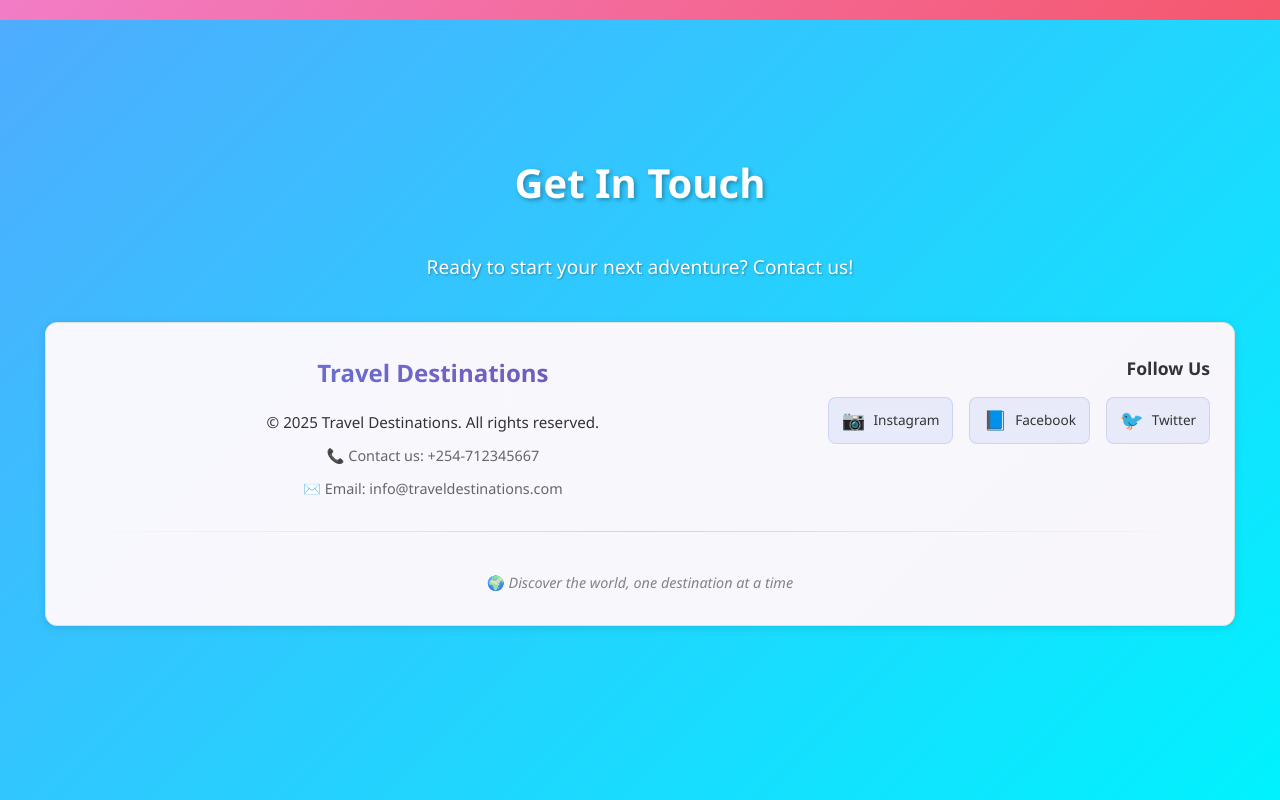
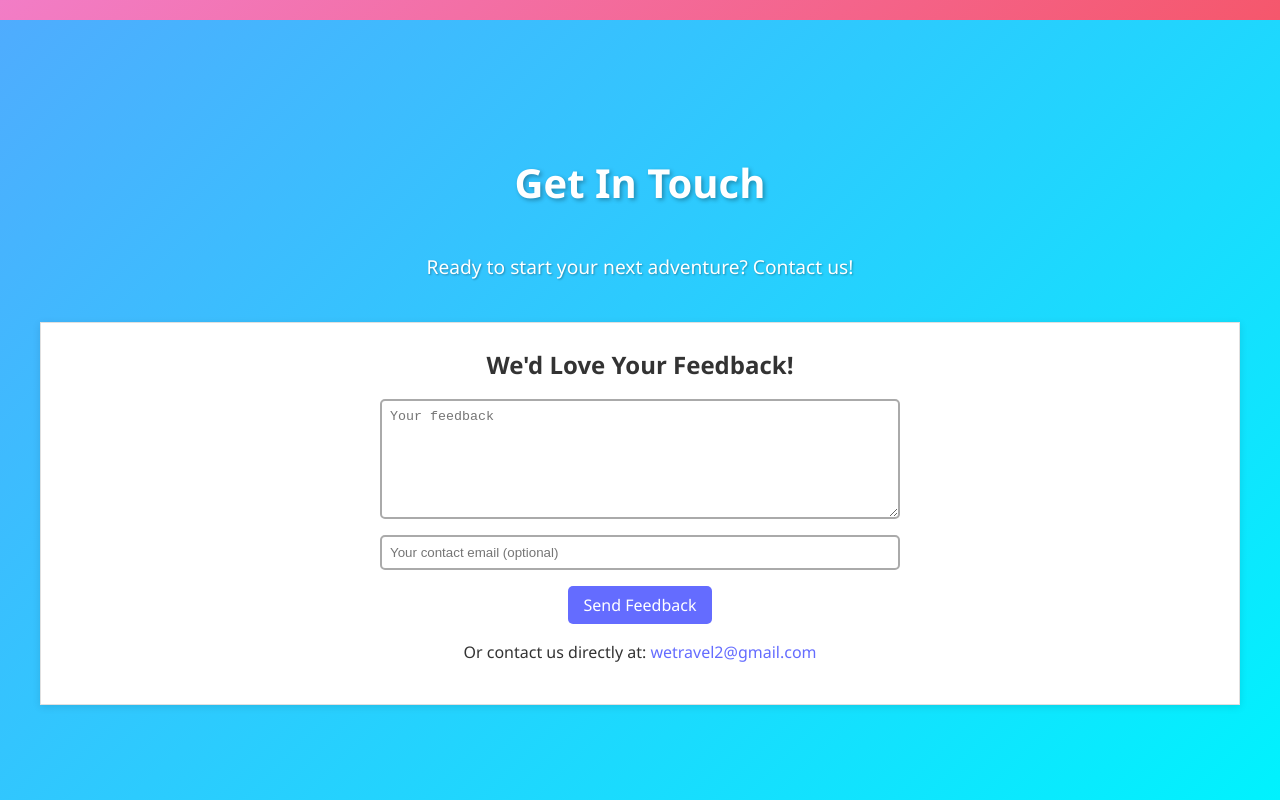
Before and after one commit to Joshuakaranja/final-phase-2-project, a React (Vite) app: page / in a window 1280 px wide. Shown: the part 2050-2850 px from the top of the page. Built offline with nearby package versions, Linux system fonts and the light colour scheme; no server answers.

Commit message:
addimg feedback forms to the contact page

```diff
--- a/src/Footer.jsx
+++ b/src/Footer.jsx
@@ -1,227 +1,85 @@
-import React from "react";
+import React, { useState } from "react";
 
 function Footer() {
-  const currentYear = new Date().getFullYear();
+  const [feedback, setFeedback] = useState("");
+  const [email, setEmail] = useState("");
+
+  const handleSubmit = (e) => {
+    e.preventDefault();
+    console.log("Feedback submitted:", feedback, email);
+    // Handle the submission (e.g., send to an API)
+    setFeedback("");
+    setEmail("");
+  };
 
   return (
-    <footer className="card footer" style={styles.footer}>
-      <div style={styles.container}>
-        <div style={styles.contentWrapper}>
-          <div style={styles.contactSection}>
-            <h3 style={styles.footerTitle}>Travel Destinations</h3>
-            <p className="text-primary" style={styles.copyright}>
-              © {currentYear} Travel Destinations. All rights reserved.
-            </p>
-            <p className="text-secondary" style={styles.contact}>
-              📞 Contact us: +254-712345667
-            </p>
-            <p className="text-secondary" style={styles.contact}>
-              ✉️ Email: info@traveldestinations.com
-            </p>
-          </div>
-
-          <div style={styles.socialSection}>
-            <h4 style={styles.socialTitle}>Follow Us</h4>
-            <div style={styles.socialIcons}>
-              <a
-                href="https://instagram.com"
-                className="text-primary social-link"
-                style={{...styles.icon, ...styles.instagramIcon}}
-                aria-label="Follow us on Instagram"
-                target="_blank"
-                rel="noopener noreferrer"
-              >
-                <span className="icon-emoji" style={styles.iconEmoji}>📷</span>
-                <span style={styles.iconText}>Instagram</span>
-              </a>
-              <a
-                href="https://facebook.com"
-                className="text-primary social-link"
-                style={{...styles.icon, ...styles.facebookIcon}}
-                aria-label="Follow us on Facebook"
-                target="_blank"
-                rel="noopener noreferrer"
-              >
-                <span className="icon-emoji" style={styles.iconEmoji}>📘</span>
-                <span style={styles.iconText}>Facebook</span>
-              </a>
-              <a
-                href="https://twitter.com"
-                className="text-primary social-link"
-                style={{...styles.icon, ...styles.twitterIcon}}
-                aria-label="Follow us on Twitter"
-                target="_blank"
-                rel="noopener noreferrer"
-              >
-                <span className="icon-emoji" style={styles.iconEmoji}>🐦</span>
-                <span style={styles.iconText}>Twitter</span>
-              </a>
-            </div>
-          </div>
-        </div>
-
-        <div style={styles.divider}></div>
-
-        <div style={styles.bottomSection}>
-          <p className="text-secondary" style={styles.tagline}>
-            🌍 Discover the world, one destination at a time
-          </p>
-        </div>
-      </div>
+    <footer className="card" style={styles.container}>
+      <h3 style={styles.footerTitle}>We'd Love Your Feedback!</h3>
+      <form onSubmit={handleSubmit} style={styles.form}>
+        <textarea
+          placeholder="Your feedback"
+          value={feedback}
+          onChange={(e) => setFeedback(e.target.value)}
+          style={styles.textarea}
+          required
+        />
+        <input
+          type="email"
+          placeholder="Your contact email (optional)"
+          value={email}
+          onChange={(e) => setEmail(e.target.value)}
+          style={styles.input}
+        />
+        <button type="submit" style={styles.button}>Send Feedback</button>
+      </form>
+      <p style={styles.contactInfo}>Or contact us directly at: <a href="mailto:wetravel2@gmail.com">wetravel2@gmail.com</a></p>
     </footer>
   );
 }
 
 const styles = {
-  footer: {
-    padding: "2rem 1.5rem",
-    borderRadius: "12px",
-    margin: "20px auto",
-    maxWidth: "1200px",
-    width: "95%",
-    fontFamily: "'Segoe UI', Tahoma, Geneva, Verdana, sans-serif",
-    position: "relative",
-    overflow: "hidden"
-  },
   container: {
-    display: "flex",
-    flexDirection: "column",
-    gap: "1.5rem",
-    position: "relative",
-    zIndex: 2
-  },
-  contentWrapper: {
-    display: "flex",
-    justifyContent: "space-between",
-    alignItems: "flex-start",
-    flexWrap: "wrap",
-    gap: "2rem"
-  },
-  contactSection: {
-    display: "flex",
-    flexDirection: "column",
-    gap: "0.8rem",
-    flex: "1",
-    minWidth: "250px"
+    padding: "1.5rem",
+    textAlign: "center",
   },
   footerTitle: {
     fontSize: "1.5rem",
-    margin: "0 0 0.5rem 0",
-    fontWeight: "700",
-    background: "linear-gradient(135deg, #667eea 0%, #764ba2 100%)",
-    WebkitBackgroundClip: "text",
-    WebkitTextFillColor: "transparent",
-    backgroundClip: "text"
+    margin: "0 0 1rem",
+    fontWeight: "bold",
   },
-  copyright: {
-    fontSize: "0.95rem",
-    margin: 0,
-    fontWeight: "500",
-    lineHeight: "1.4"
-  },
-  contact: {
-    fontSize: "0.9rem",
-    margin: 0,
-    fontWeight: "400",
-    lineHeight: "1.4"
-  },
-  socialSection: {
+  form: {
     display: "flex",
     flexDirection: "column",
     gap: "1rem",
-    alignItems: "flex-end",
-    minWidth: "200px"
+    alignItems: "center",
+    maxWidth: "500px",
+    margin: "0 auto",
   },
-  socialTitle: {
-    fontSize: "1.1rem",
-    margin: 0,
-    fontWeight: "600",
-    color: "inherit"
+  textarea: {
+    width: "100%",
+    padding: "0.5rem",
+    minHeight: "100px",
+    borderRadius: "5px",
+    borderColor: "#aaa",
+    resize: "vertical",
   },
-  socialIcons: {
-    display: "flex",
-    gap: "1rem",
-    alignItems: "center",
-    flexWrap: "wrap"
+  input: {
+    width: "100%",
+    padding: "0.5rem",
+    borderRadius: "5px",
+    borderColor: "#aaa",
   },
-  icon: {
-    display: "flex",
-    alignItems: "center",
-    gap: "0.5rem",
-    textDecoration: "none",
-    transition: "all 0.3s ease",
-    fontSize: "0.9rem",
-    padding: "0.5rem 0.8rem",
-    borderRadius: "8px",
-    background: "rgba(102, 126, 234, 0.1)",
-    border: "1px solid rgba(102, 126, 234, 0.2)",
-    backdropFilter: "blur(10px)",
-    position: "relative",
-    overflow: "hidden"
+  button: {
+    padding: "0.5rem 1rem",
+    borderRadius: "5px",
+    backgroundColor: "#646cff",
+    color: "white",
+    border: "none",
+    cursor: "pointer",
   },
-  iconEmoji: {
-    fontSize: "1.2rem",
-    transition: "transform 0.3s ease"
+  contactInfo: {
+    marginTop: "1rem",
   },
-  iconText: {
-    fontWeight: "500",
-    fontSize: "0.85rem"
-  },
-  instagramIcon: {
-    ':hover': {
-      background: "rgba(225, 48, 108, 0.15)",
-      borderColor: "rgba(225, 48, 108, 0.3)",
-      transform: "translateY(-2px)"
-    }
-  },
-  facebookIcon: {
-    ':hover': {
-      background: "rgba(24, 119, 242, 0.15)",
-      borderColor: "rgba(24, 119, 242, 0.3)",
-      transform: "translateY(-2px)"
-    }
-  },
-  twitterIcon: {
-    ':hover': {
-      background: "rgba(29, 161, 242, 0.15)",
-      borderColor: "rgba(29, 161, 242, 0.3)",
-      transform: "translateY(-2px)"
-    }
-  },
-  divider: {
-    height: "1px",
-    background: "linear-gradient(90deg, transparent 0%, rgba(102, 126, 234, 0.3) 50%, transparent 100%)",
-    margin: "0.5rem 0"
-  },
-  bottomSection: {
-    textAlign: "center",
-    paddingTop: "0.5rem"
-  },
-  tagline: {
-    fontSize: "0.9rem",
-    margin: 0,
-    fontStyle: "italic",
-    opacity: 0.8
-  },
-  // Media queries using CSS-in-JS approach
-  '@media (max-width: 768px)': {
-    contentWrapper: {
-      flexDirection: "column",
-      alignItems: "center",
-      textAlign: "center",
-      gap: "1.5rem"
-    },
-    socialSection: {
-      alignItems: "center"
-    },
-    socialIcons: {
-      justifyContent: "center"
-    },
-    footer: {
-      margin: "20px 10px",
-      padding: "1.5rem 1rem"
-    }
-  }
 };
 
 export default Footer;
--- a/src/theme.css
+++ b/src/theme.css
@@ -52,16 +52,23 @@ body.dark-theme {
 }
 
 /* Input Fields */
-input {
+input, textarea {
   background-color: white;
   color: black;
   border: 2px solid #e0e0e0;
 }
 
-.dark-theme input {
+.dark-theme input,
+.dark-theme textarea {
   background-color: #1a1a1a;
   color: white;
   border: 2px solid #4a5568;
+}
+
+/* Button styling */
+button:hover {
+  opacity: 0.9;
+  transform: translateY(-1px);
 }
 
 /* Smooth transitions for theme changes */
@@ -86,84 +93,6 @@ body {
   box-shadow: 0 6px 20px var(--toggle-shadow);
 }
 
-/* Footer Styling */
-.footer {
-  position: relative;
-}
-
-.footer::before {
-  content: '';
-  position: absolute;
-  top: 0;
-  left: 0;
-  right: 0;
-  bottom: 0;
-  background: linear-gradient(135deg, rgba(102, 126, 234, 0.05) 0%, rgba(118, 75, 162, 0.05) 100%);
-  border-radius: inherit;
-  z-index: 1;
-}
-
-.social-link:hover {
-  transform: translateY(-2px) scale(1.05);
-  box-shadow: 0 4px 12px rgba(102, 126, 234, 0.2);
-}
-
-.social-link:hover .icon-emoji {
-  transform: scale(1.2);
-}
-
-/* Specific social media hover effects */
-.social-link[href*="instagram"]:hover {
-  background: rgba(225, 48, 108, 0.15) !important;
-  border-color: rgba(225, 48, 108, 0.3) !important;
-}
-
-.social-link[href*="facebook"]:hover {
-  background: rgba(24, 119, 242, 0.15) !important;
-  border-color: rgba(24, 119, 242, 0.3) !important;
-}
-
-.social-link[href*="twitter"]:hover {
-  background: rgba(29, 161, 242, 0.15) !important;
-  border-color: rgba(29, 161, 242, 0.3) !important;
-}
-
-/* Responsive design for footer */
-@media (max-width: 768px) {
-  .footer {
-    margin: 20px 10px !important;
-    padding: 1.5rem 1rem !important;
-  }
-
-  .footer .content-wrapper {
-    flex-direction: column !important;
-    align-items: center !important;
-    text-align: center !important;
-    gap: 1.5rem !important;
-  }
-
-  .footer .social-section {
-    align-items: center !important;
-  }
-
-  .footer .social-icons {
-    justify-content: center !important;
-  }
-}
-
-@media (max-width: 480px) {
-  .footer .social-icons {
-    flex-direction: column !important;
-    gap: 0.8rem !important;
-  }
-
-  .footer .social-link {
-    width: 100% !important;
-    max-width: 200px !important;
-    justify-content: center !important;
-  }
-}
-
 /* Scrollbar theming */
 ::-webkit-scrollbar {
   width: 8px;
```
